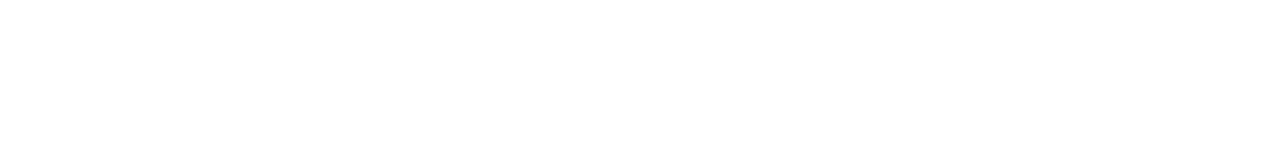
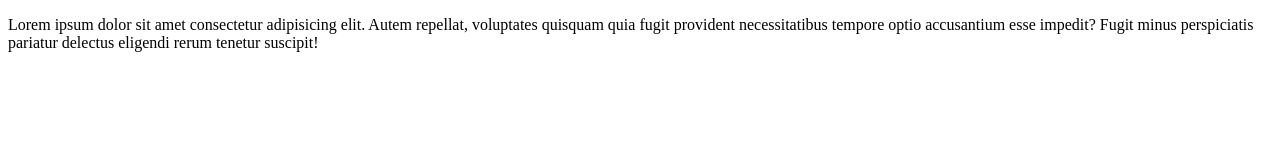
Before and after one commit to PAT-HewkhaoW/AboJaMa--goodLearn, a plain HTML site: page test.html in a window 1280 px wide. Drawn offline with Linux system fonts and the light colour scheme.

Commit message:
implemen-t15-2-23

```diff
--- a/style.css
+++ b/style.css
@@ -0,0 +1,12 @@
+:root {
+    --yellow: #FFE590;
+}
+
+
+::-webkit-selection {
+    background: var(--yellow);
+}
+
+::selection  {
+    background: var(--yellow);
+}
--- a/test.html
+++ b/test.html
@@ -8,7 +8,11 @@
     <link rel="stylesheet" href="style.css">
 </head>
 <body>
-
+    <div>
+        <p>
+            Lorem ipsum dolor sit amet consectetur adipisicing elit. Autem repellat, voluptates quisquam quia fugit provident necessitatibus tempore optio accusantium esse impedit? Fugit minus perspiciatis pariatur delectus eligendi rerum tenetur suscipit!
+        </p>
+    </div>
 
 
     <script src="script.js"></script>
```
Also changed, not shown: description.html (+4 -0 lines), home.html (+4 -0 lines).
